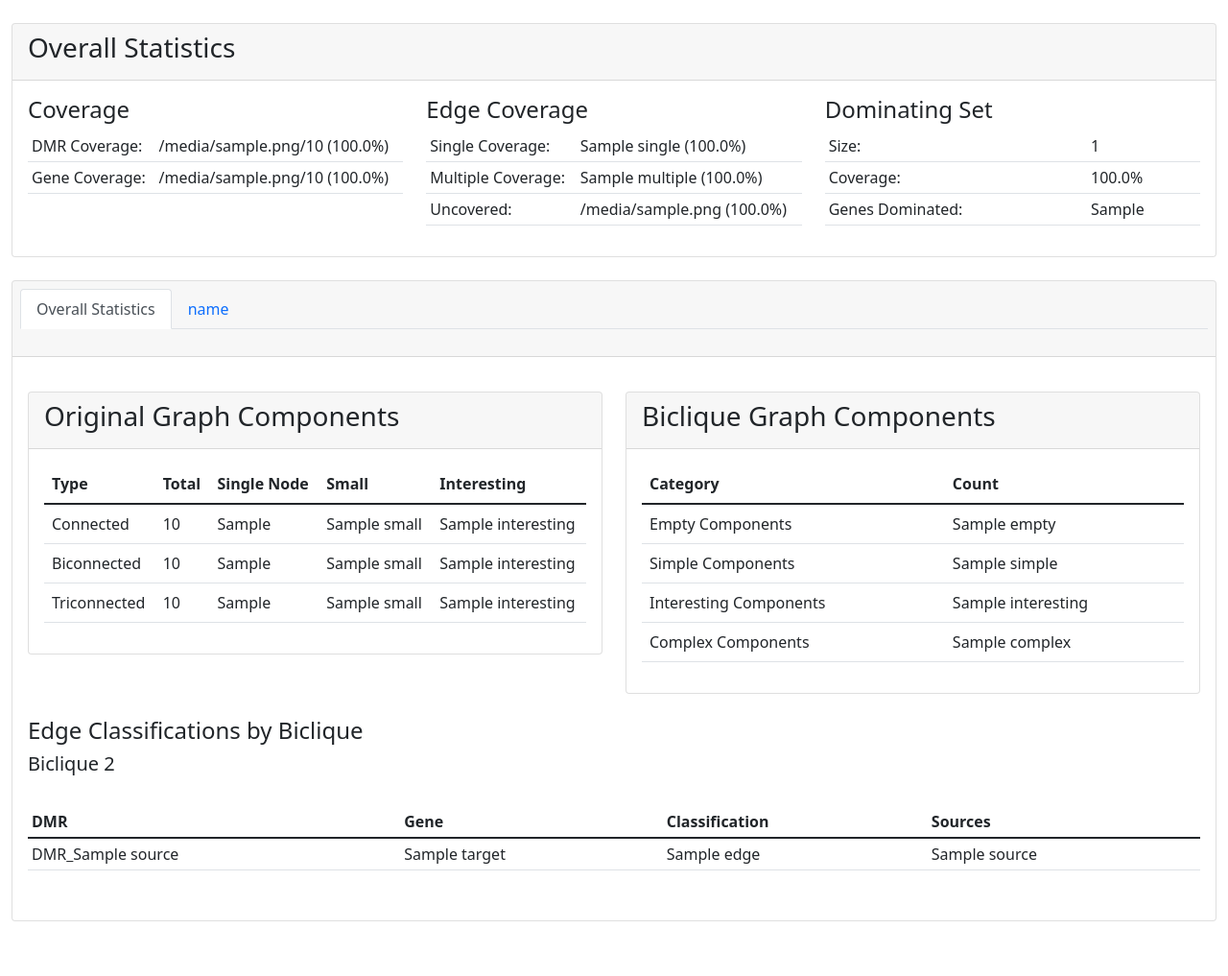
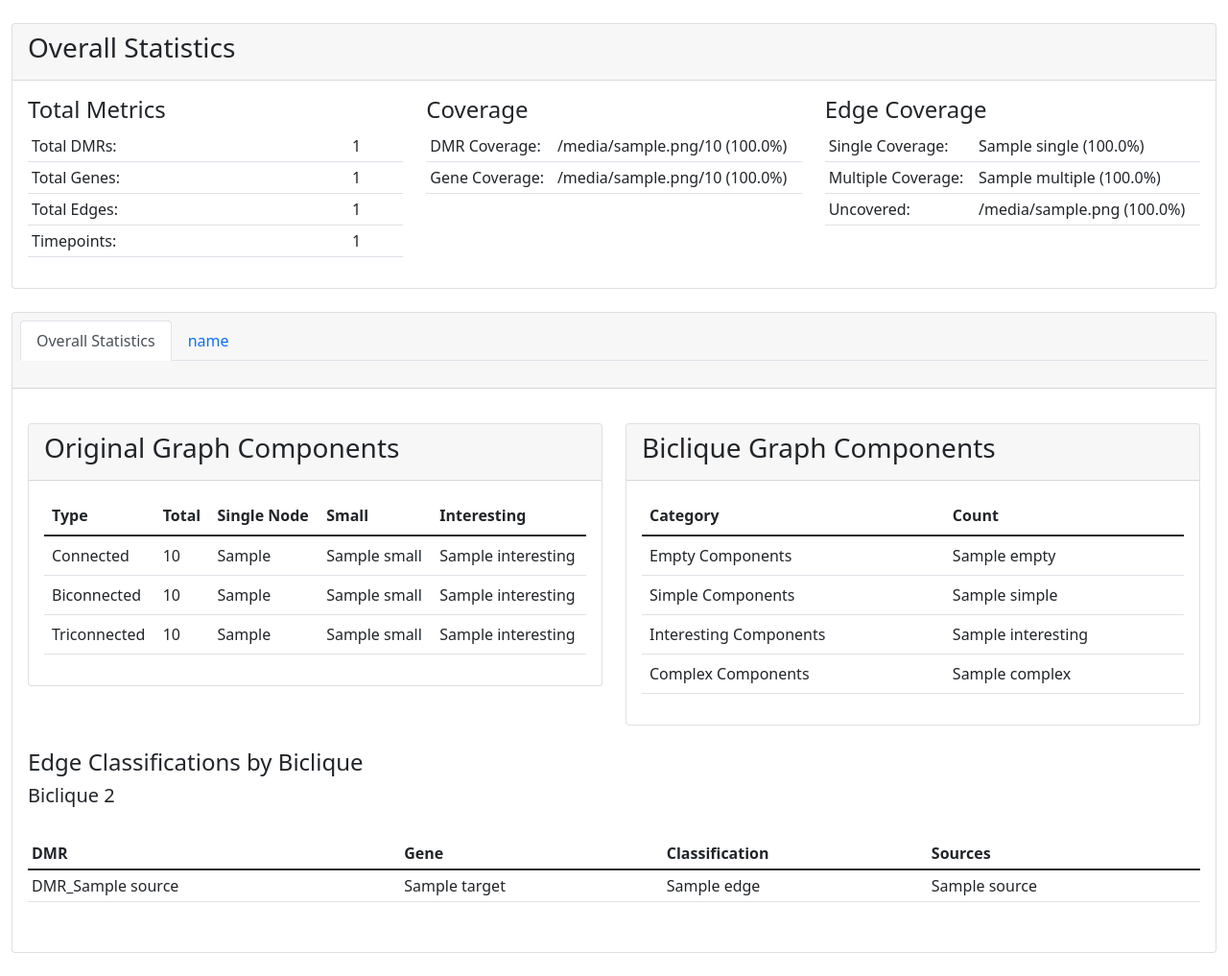
Before and after one commit to pechang03/processDMRs, a Python web app: template templates/statistics.html in a window 1280 px wide. Shown: the part 48-1065 px from the top of the page at 96% size. Before the commit the page ends 1008 px from the top, so only its background shows below. Run offline with Jinja, Linux system fonts and the light colour scheme; the template is opened without the code that fills it: most values are stand-ins (such as "Sample title", 1, 10 or a date in 2020); some libraries are stand-ins or nearby versions.

Commit message:
feat: Update statistics route and templates for new timepoint structure

```diff
--- a/templates/components/stats/timepoint_tab.html
+++ b/templates/components/stats/timepoint_tab.html
@@ -25,24 +25,24 @@
               <tbody>
                 <tr>
                   <td>Connected</td>
-                  <td>{{ data.get('stats', {}).get('components', {}).get('original', {}).get('connected', {}).get('total', 0) }}</td>
-                  <td>{{ data.get('stats', {}).get('components', {}).get('original', {}).get('connected', {}).get('single_node', 0) }}</td>
-                  <td>{{ data.get('stats', {}).get('components', {}).get('original', {}).get('connected', {}).get('small', 0) }}</td>
-                  <td>{{ data.get('stats', {}).get('components', {}).get('original', {}).get('connected', {}).get('interesting', 0) }}</td>
+                  <td>{{ data.data.get('stats', {}).get('components', {}).get('original', {}).get('connected', {}).get('total', 0) }}</td>
+                  <td>{{ data.data.get('stats', {}).get('components', {}).get('original', {}).get('connected', {}).get('single_node', 0) }}</td>
+                  <td>{{ data.data.get('stats', {}).get('components', {}).get('original', {}).get('connected', {}).get('small', 0) }}</td>
+                  <td>{{ data.data.get('stats', {}).get('components', {}).get('original', {}).get('connected', {}).get('interesting', 0) }}</td>
                 </tr>
                 <tr>
                   <td>Biconnected</td>
-                  <td>{{ data.get('stats', {}).get('components', {}).get('original', {}).get('biconnected', {}).get('total', 0) }}</td>
-                  <td>{{ data.get('stats', {}).get('components', {}).get('original', {}).get('biconnected', {}).get('single_node', 0) }}</td>
-                  <td>{{ data.get('stats', {}).get('components', {}).get('original', {}).get('biconnected', {}).get('small', 0) }}</td>
-                  <td>{{ data.get('stats', {}).get('components', {}).get('original', {}).get('biconnected', {}).get('interesting', 0) }}</td>
+                  <td>{{ data.data.get('stats', {}).get('components', {}).get('original', {}).get('biconnected', {}).get('total', 0) }}</td>
+                  <td>{{ data.data.get('stats', {}).get('components', {}).get('original', {}).get('biconnected', {}).get('single_node', 0) }}</td>
+                  <td>{{ data.data.get('stats', {}).get('components', {}).get('original', {}).get('biconnected', {}).get('small', 0) }}</td>
+                  <td>{{ data.data.get('stats', {}).get('components', {}).get('original', {}).get('biconnected', {}).get('interesting', 0) }}</td>
                 </tr>
                 <tr>
                   <td>Triconnected</td>
-                  <td>{{ data.get('stats', {}).get('components', {}).get('original', {}).get('triconnected', {}).get('total', 0) }}</td>
-                  <td>{{ data.get('stats', {}).get('components', {}).get('original', {}).get('triconnected', {}).get('single_node', 0) }}</td>
-                  <td>{{ data.get('stats', {}).get('components', {}).get('original', {}).get('triconnected', {}).get('small', 0) }}</td>
-                  <td>{{ data.get('stats', {}).get('components', {}).get('original', {}).get('triconnected', {}).get('interesting', 0) }}</td>
+                  <td>{{ data.data.get('stats', {}).get('components', {}).get('original', {}).get('triconnected', {}).get('total', 0) }}</td>
+                  <td>{{ data.data.get('stats', {}).get('components', {}).get('original', {}).get('triconnected', {}).get('single_node', 0) }}</td>
+                  <td>{{ data.data.get('stats', {}).get('components', {}).get('original', {}).get('triconnected', {}).get('small', 0) }}</td>
+                  <td>{{ data.data.get('stats', {}).get('components', {}).get('original', {}).get('triconnected', {}).get('interesting', 0) }}</td>
                 </tr>
               </tbody>
             </table>
@@ -62,26 +62,26 @@
                 <tr>
                   <td>DMR Coverage:</td>
                   <td>
-                    {{ data.get('coverage', {}).get('dmrs', {}).get('covered', 0) }}/{{ data.get('coverage', {}).get('dmrs', {}).get('total', 0) }}
-                    ({{ "%.1f"|format(data.get('coverage', {}).get('dmrs', {}).get('percentage', 0) * 100) }}%)
+                    {{ data.data.get('coverage', {}).get('dmrs', {}).get('covered', 0) }}/{{ data.data.get('coverage', {}).get('dmrs', {}).get('total', 0) }}
+                    ({{ "%.1f"|format(data.data.get('coverage', {}).get('dmrs', {}).get('percentage', 0) * 100) }}%)
                   </td>
                 </tr>
                 <tr>
                   <td>Gene Coverage:</td>
                   <td>
-                    {{ data.get('coverage', {}).get('genes', {}).get('covered', 0) }}/{{ data.get('coverage', {}).get('genes', {}).get('total', 0) }}
-                    ({{ "%.1f"|format(data.get('coverage', {}).get('genes', {}).get('percentage', 0) * 100) }}%)
+                    {{ data.data.get('coverage', {}).get('genes', {}).get('covered', 0) }}/{{ data.data.get('coverage', {}).get('genes', {}).get('total', 0) }}
+                    ({{ "%.1f"|format(data.data.get('coverage', {}).get('genes', {}).get('percentage', 0) * 100) }}%)
                   </td>
                 </tr>
                 <tr>
                   <td>Edge Coverage:</td>
                   <td>
-                    Single: {{ data.get('coverage', {}).get('edges', {}).get('single_coverage', 0) }}
-                    ({{ "%.1f"|format(data.get('coverage', {}).get('edges', {}).get('single_percentage', 0) * 100) }}%)<br>
-                    Multiple: {{ data.get('coverage', {}).get('edges', {}).get('multiple_coverage', 0) }}
-                    ({{ "%.1f"|format(data.get('coverage', {}).get('edges', {}).get('multiple_percentage', 0) * 100) }}%)<br>
-                    Uncovered: {{ data.get('coverage', {}).get('edges', {}).get('uncovered', 0) }}
-                    ({{ "%.1f"|format(data.get('coverage', {}).get('edges', {}).get('uncovered_percentage', 0) * 100) }}%)
+                    Single: {{ data.data.get('coverage', {}).get('edges', {}).get('single_coverage', 0) }}
+                    ({{ "%.1f"|format(data.data.get('coverage', {}).get('edges', {}).get('single_percentage', 0) * 100) }}%)<br>
+                    Multiple: {{ data.data.get('coverage', {}).get('edges', {}).get('multiple_coverage', 0) }}
+                    ({{ "%.1f"|format(data.data.get('coverage', {}).get('edges', {}).get('multiple_percentage', 0) * 100) }}%)<br>
+                    Uncovered: {{ data.data.get('coverage', {}).get('edges', {}).get('uncovered', 0) }}
+                    ({{ "%.1f"|format(data.data.get('coverage', {}).get('edges', {}).get('uncovered_percentage', 0) * 100) }}%)
                   </td>
                 </tr>
               </tbody>
--- a/templates/statistics.html
+++ b/templates/statistics.html
@@ -3,7 +3,40 @@
 {% block title %}DMR Analysis Statistics{% endblock %}
 
 {% block content %}
-  {% include 'components/overall_stats.html' %}
+  <div class="card mb-4">
+    <div class="card-header">
+      <h3>Overall Statistics</h3>
+    </div>
+    <div class="card-body">
+      <div class="row">
+        <div class="col-md-4">
+          <h4>Total Metrics</h4>
+          <table class="table table-sm">
+            <tbody>
+              <tr>
+                <td>Total DMRs:</td>
+                <td>{{ statistics.total_dmrs }}</td>
+              </tr>
+              <tr>
+                <td>Total Genes:</td>
+                <td>{{ statistics.total_genes }}</td>
+              </tr>
+              <tr>
+                <td>Total Edges:</td>
+                <td>{{ statistics.total_edges }}</td>
+              </tr>
+              <tr>
+                <td>Timepoints:</td>
+                <td>{{ statistics.timepoint_count }}</td>
+              </tr>
+            </tbody>
+          </table>
+        </div>
+        {% include 'components/stats/coverage.html' %}
+        {% include 'components/stats/edge_coverage.html' %}
+      </div>
+    </div>
+  </div>
 
   <div class="card mb-4">
     <div class="card-header">
```
